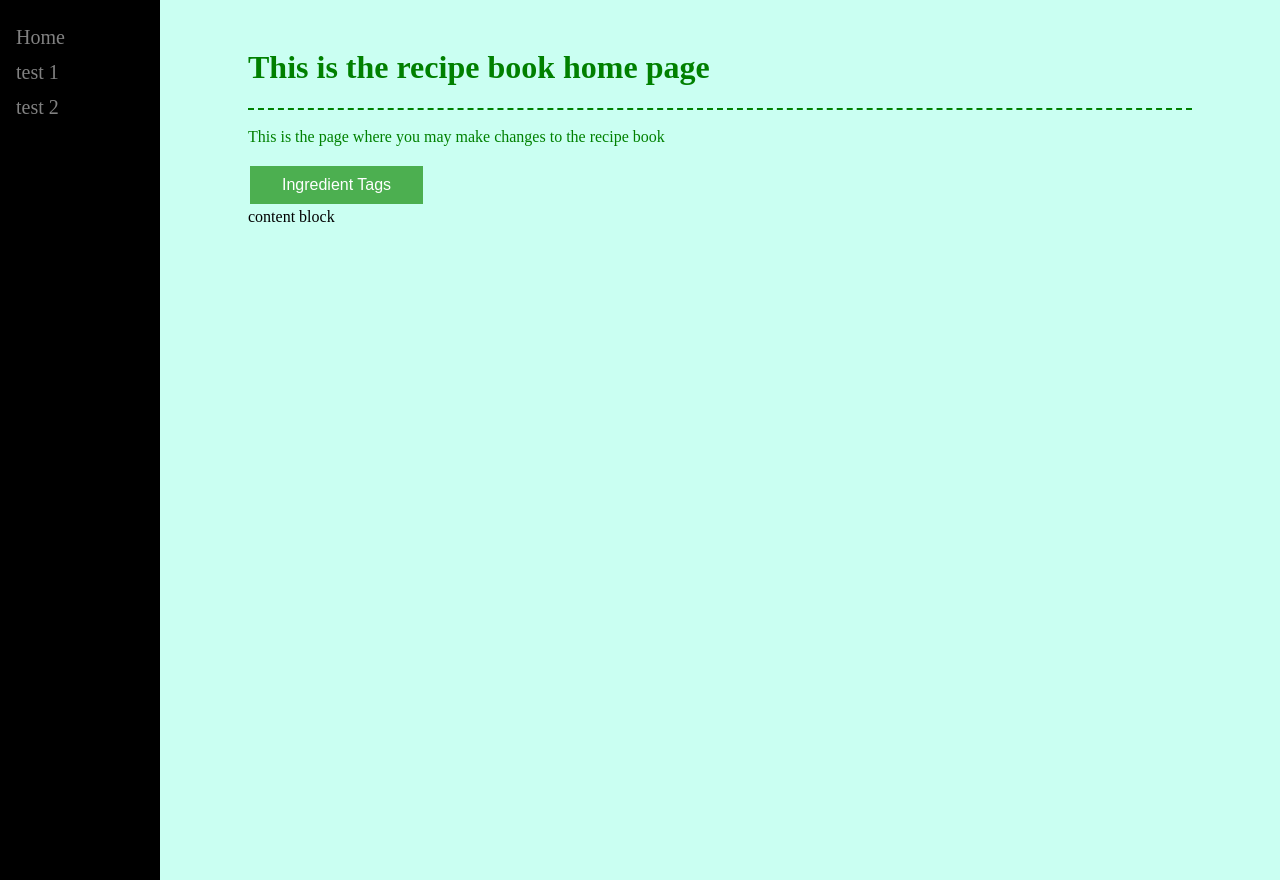
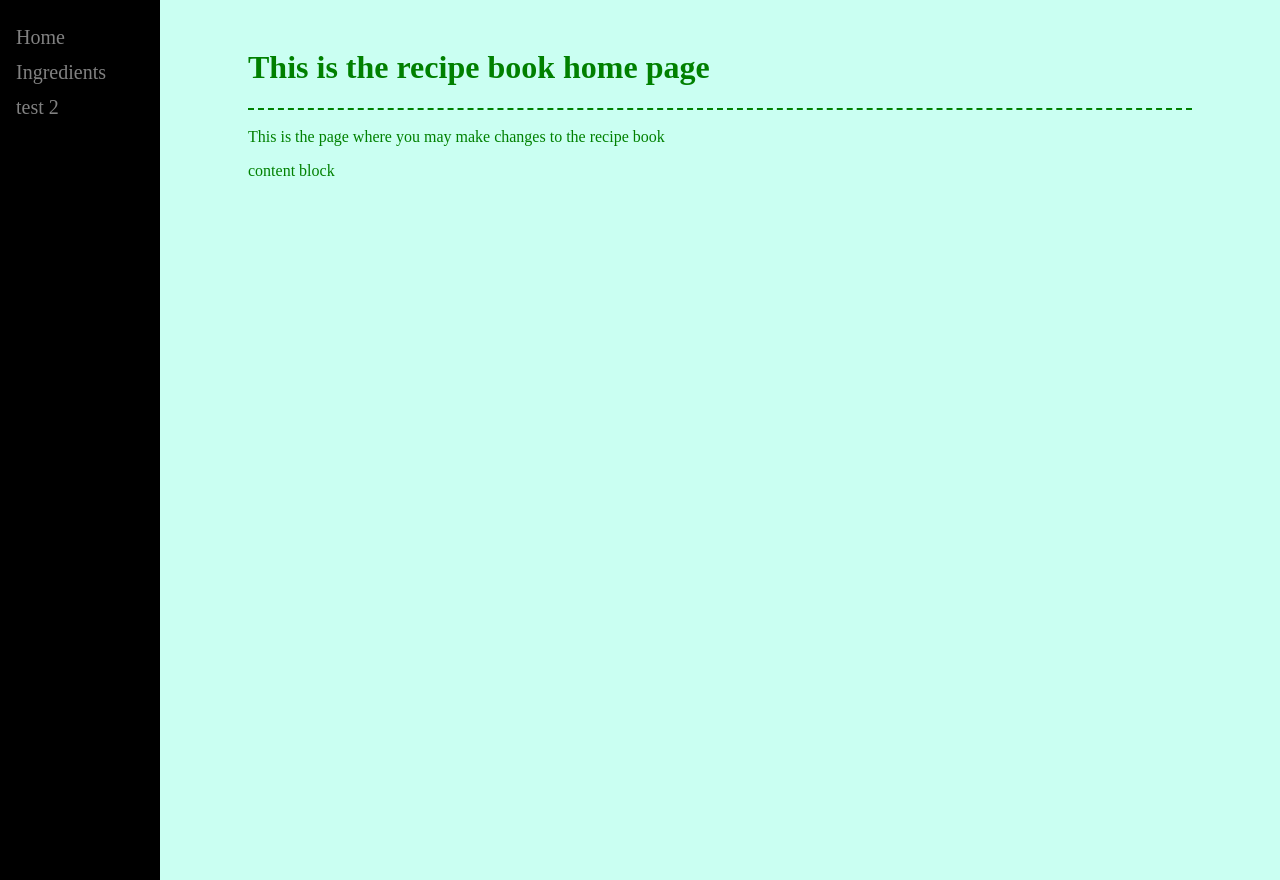
Before and after one commit to sp1222/RecipeBook, a Flask app: page / in a window 1280 px wide. Run offline with Flask 2, Linux system fonts and the light colour scheme.

Commit message:
working /ingredients endpoint

```diff
--- a/app.py
+++ b/app.py
@@ -4,9 +4,11 @@ My Personal Website
 
 from flask import Flask
 from src.blueprints.rb_home_blueprint import rb_home_blueprint
+from src.blueprints.ingredients.ingredients_blueprint import ingredients_blueprint
 
 app = Flask(__name__)
 app.register_blueprint(rb_home_blueprint)
+app.register_blueprint(ingredients_blueprint)
 
 if __name__ == '__main__':
     print('booting up Recipe Book')
--- a/src/blueprints/rb_home_blueprint.py
+++ b/src/blueprints/rb_home_blueprint.py
@@ -1,5 +1,5 @@
 '''
-Recipe Book blueprint
+Recipe Book Homepage blueprint
 '''
 
 from flask import Blueprint, render_template
--- a/templates/base.html
+++ b/templates/base.html
@@ -9,7 +9,7 @@
     <body bgcolor="#CAFFF2" class="padding">
         <div class="sidenav">
             <a href="/">Home</a>
-            <a href="#">test 1</a>
+            <a href="/ingredients">Ingredients</a>
             <a href="#">test 2</a>
         </div>
         <div class="main">
@@ -21,9 +21,9 @@
                 {% block summary %} {% endblock %}
             </p>
             <div>
-                <button class="button">Ingredient Tags</button>
+                {% block options%} {% endblock %}
             </div>
-            <div>
+            <div class="green">
                 {% block content %} {% endblock %}
             </div>
         </div>
```
Also changed, not shown: src/blueprints/ingredients/ingredients_blueprint.py (+16 -0 lines), src/classes/Ingredient.py (line endings or trailing spaces).
